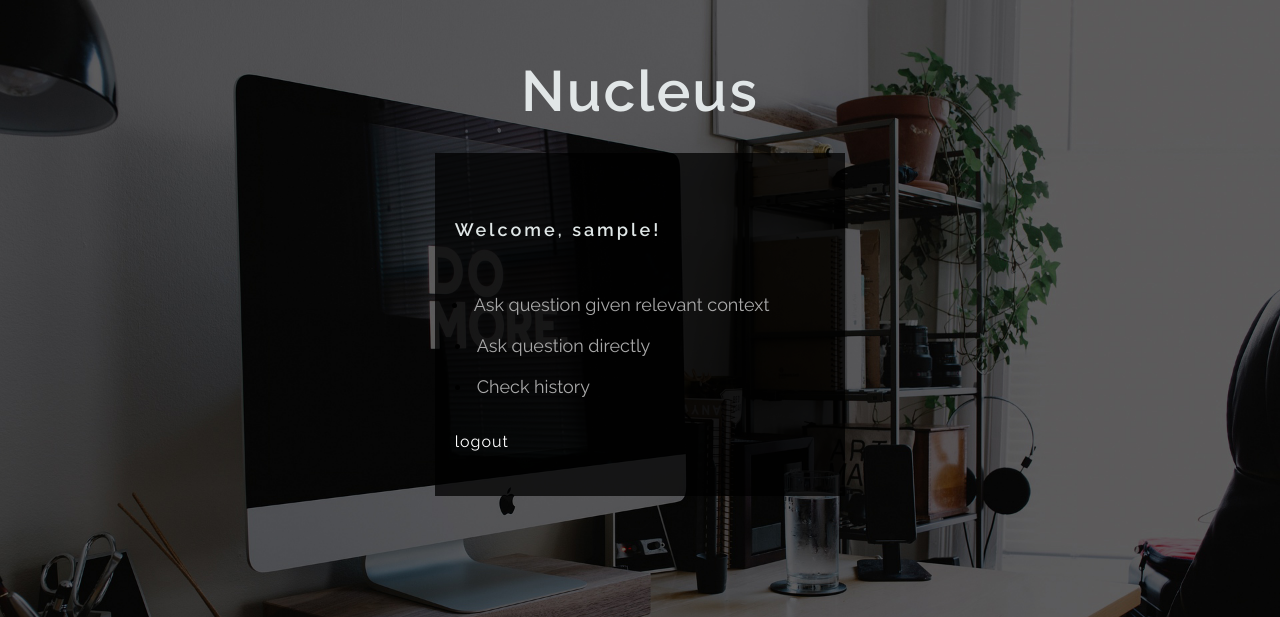
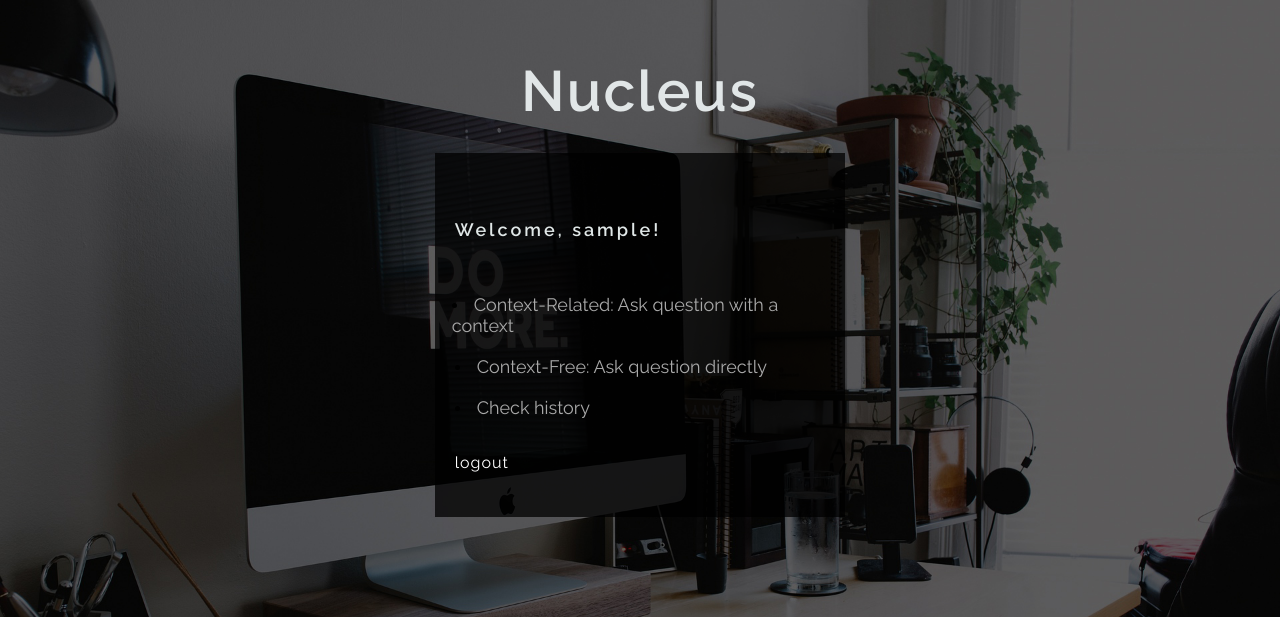
Before and after one commit to mryimings/Nucleus, a Flask app: page / in a window 1280 px wide. Shown: the top 617 px of the page. Run offline with Flask 2, Linux system fonts and the light colour scheme; the visitor is signed in with stand-in values (Sample User, id 1); parts of the project's set-up code (start-up, migrations or seed data) failed here and were passed over.

Commit message:
changed var name, and some string at frontend

```diff
--- a/application.py
+++ b/application.py
@@ -4,14 +4,14 @@ from config import cognito_userpool_id, cognito_app_client_id
 from models.bert.inference_bert import Inference
 import wikipedia
 from rake_nltk import Rake
-from database.db_update_class import db
+from database.Database import Database
 from datetime import datetime
 from wikipedia.exceptions import PageError
 
 inference = Inference()
 
 app = Flask(__name__)
-database = db()
+database = Database()
 KEYWORD_TOP_K = 5
 MIN_ANSWER_SCORE = 3
 keyword_topk = 5
--- a/database/db_update_class.py
+++ b/database/Database.py
@@ -5,7 +5,7 @@ import mysql.connector
 from config import database_endpoint, database_pwd, database_user_name
 
 
-class db():
+class Database():
     def __init__(self):
         self.db = mysql.connector.connect(host=database_endpoint, user=database_user_name, password=database_pwd,
                                           database='HooliASE')
--- a/templates/login.html
+++ b/templates/login.html
@@ -57,7 +57,7 @@ function hideURLbar(){ window.scrollTo(0,1); } </script>
 			</div>
 			<div class="form-check">
 				<div class="left">
-					<a href="{{ url_for('signup') }}"><font color="white">Sign up?</font></a>
+					<a href="{{ url_for('signup') }}"><font color="white">Don't have an account yet? Sign up here!</font></a>
 				</div>
 				<div class="clear"></div>
 			</div>
--- a/templates/signup.html
+++ b/templates/signup.html
@@ -68,7 +68,7 @@ function hideURLbar(){ window.scrollTo(0,1); } </script>
 			<div class="form-check">
 				<div class="left">
 					<!--<input type="checkbox" value="Remember me">Remember me-->
-					<a href="{{ url_for('login') }}"><font color="white">Have an account?</font></a>
+					<a href="{{ url_for('login') }}"><font color="white">Already have an account? Log in here!</font></a>
 				</div>
 				<!--<div class="right">-->
 					<!--<a href="#">Forgot Password?</a>-->
--- a/templates/welcome.html
+++ b/templates/welcome.html
@@ -29,10 +29,10 @@ function hideURLbar(){ window.scrollTo(0,1); } </script>
 			</div>
 			<div class="email-w3l">
 				<!--<input class="email" type="checkbox" name="email" placeholder="Username" required="">-->
-                <li><a href="{{ url_for('with_context') }}" class="button"><font color="#a9a9a9" size="4">Ask question given relevant context</font></a></li>
+                <li><a href="{{ url_for('with_context') }}" class="button"><font color="#a9a9a9" size="4">Context-Related: Ask question with a context</font></a></li>
 			</div>
 			<div class="pass-w3l">
-                <li><a href="{{ url_for('without_context') }}" class="button"><font color="#a9a9a9" size="4">Ask question directly</font></a></li>
+                <li><a href="{{ url_for('without_context') }}" class="button"><font color="#a9a9a9" size="4">Context-Free: Ask question directly</font></a></li>
 			</div>
 			<div class="pass-w3l">
                 <li><a href="{{ url_for('history_redirect') }}" class="button"><font color="#a9a9a9" size="4">Check history</font></a></li>
```
Also changed, not shown: test/test_database.py (+2 -2 lines).
